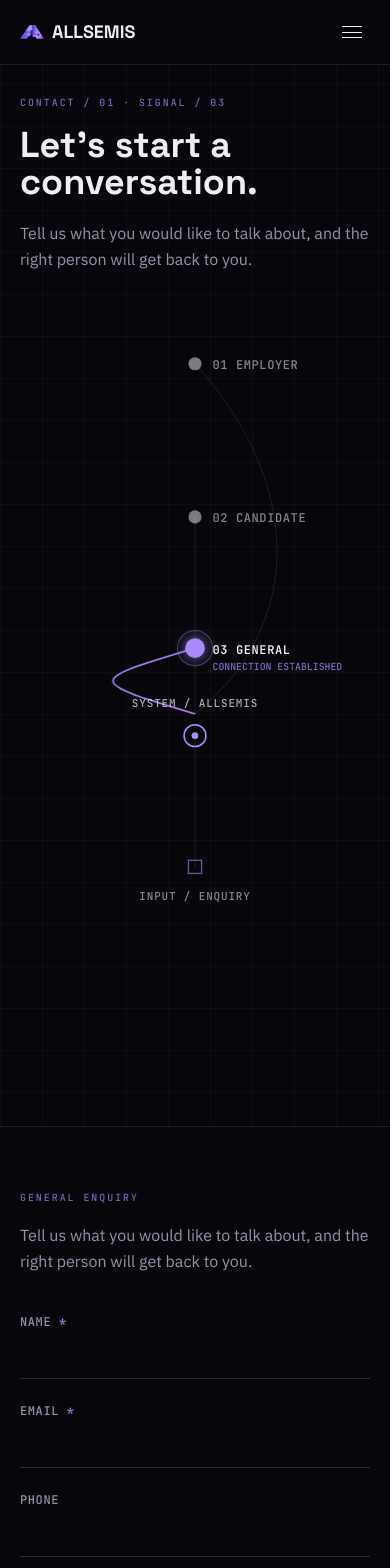
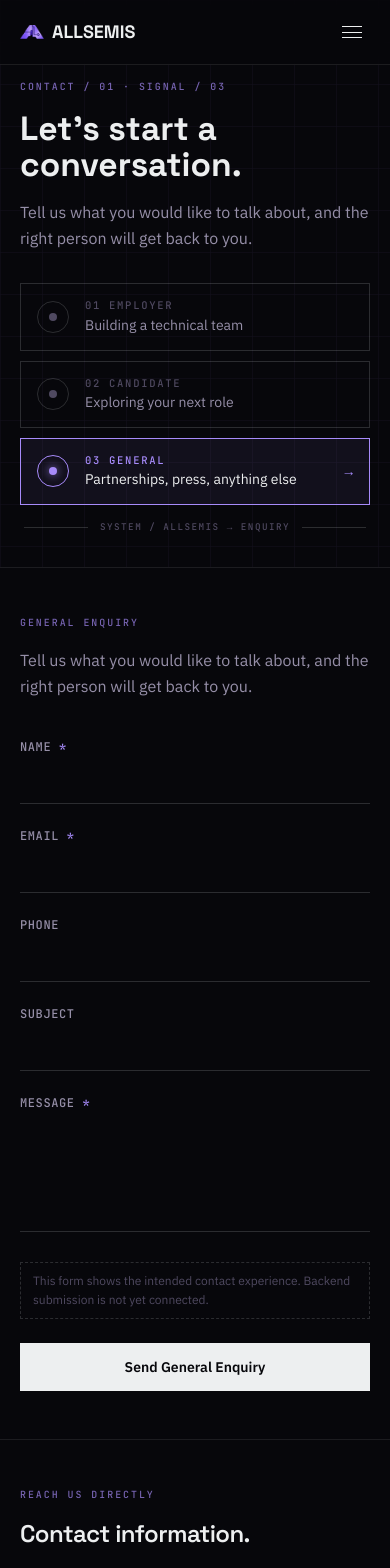
Before and after one commit to chendurax-tech/allsemi-final, a React (Vite) app in the folder frontend/: page /contact in a window 390 px wide. Shown: the top 1568 px of the page. Built offline with nearby package versions, Linux system fonts and the light colour scheme.

Commit message:
mobile optimization

```diff
--- a/frontend/src/components/Insights.jsx
+++ b/frontend/src/components/Insights.jsx
@@ -19,7 +19,7 @@ export default function Insights() {
 
       <div className="max-w-7xl mx-auto px-5 md:px-10 grid grid-cols-1 lg:grid-cols-[1.4fr_1fr] gap-5">
         <Link to="/insights/semiconductor-engineering-talent-trends" className="relative border border-line overflow-hidden aspect-video lg:aspect-[4/5] lg:row-span-2 group">
-          <img src="https://images.unsplash.com/photo-1782338938790-9a956490181d?auto=format&fit=crop&fm=jpg&q=80&w=1800" alt="" className="absolute inset-0 w-full h-full object-cover grayscale brightness-[0.55] transition-all duration-700 ease-out group-hover:grayscale-0 group-hover:brightness-90 group-hover:scale-105 motion-reduce:transition-none motion-reduce:group-hover:scale-100" />
+          <img src="https://images.unsplash.com/photo-1782338938790-9a956490181d?auto=format&fit=crop&fm=jpg&q=80&w=1800" alt="" className="absolute inset-0 w-full h-full object-cover grayscale brightness-[0.55] transition-all duration-700 ease-out group-hover:grayscale-0 group-hover:brightness-90 group-hover:scale-105 motion-reduce:transition-none motion-reduce:group-hover:scale-100 max-md:!grayscale-0 max-md:!brightness-100" />
           <div className="absolute inset-0 bg-gradient-to-t from-bg via-bg/30 to-transparent" />
           <div className="absolute inset-x-0 bottom-0 p-6 z-10">
             <span className="font-mono text-xs uppercase tracking-widest text-accent">Semiconductor</span>
@@ -30,7 +30,7 @@ export default function Insights() {
         </Link>
 
         <Link to="/insights/automotive-engineering-talent" className="relative border border-line overflow-hidden aspect-video group">
-          <img src="https://images.unsplash.com/photo-1768861812598-33dfaec89765?auto=format&fit=crop&fm=jpg&q=80&w=1400" alt="" className="absolute inset-0 w-full h-full object-cover grayscale brightness-[0.55] transition-all duration-700 ease-out group-hover:grayscale-0 group-hover:brightness-90 group-hover:scale-105 motion-reduce:transition-none motion-reduce:group-hover:scale-100" />
+          <img src="https://images.unsplash.com/photo-1768861812598-33dfaec89765?auto=format&fit=crop&fm=jpg&q=80&w=1400" alt="" className="absolute inset-0 w-full h-full object-cover grayscale brightness-[0.55] transition-all duration-700 ease-out group-hover:grayscale-0 group-hover:brightness-90 group-hover:scale-105 motion-reduce:transition-none motion-reduce:group-hover:scale-100 max-md:!grayscale-0 max-md:!brightness-100" />
           <div className="absolute inset-0 bg-gradient-to-t from-bg via-bg/30 to-transparent" />
           <div className="absolute inset-x-0 bottom-0 p-5 z-10">
             <span className="font-mono text-xs uppercase tracking-widest text-accent">Automotive</span>
@@ -41,7 +41,7 @@ export default function Insights() {
         </Link>
 
         <Link to="/insights/hiring-for-aerospace-systems" className="relative border border-line overflow-hidden aspect-video group">
-          <img src="https://images.pexels.com/photos/7174676/pexels-photo-7174676.jpeg?auto=compress&dpr=1&h=750&w=1260" alt="" className="absolute inset-0 w-full h-full object-cover grayscale brightness-[0.55] transition-all duration-700 ease-out group-hover:grayscale-0 group-hover:brightness-90 group-hover:scale-105 motion-reduce:transition-none motion-reduce:group-hover:scale-100" />
+          <img src="https://images.pexels.com/photos/7174676/pexels-photo-7174676.jpeg?auto=compress&dpr=1&h=750&w=1260" alt="" className="absolute inset-0 w-full h-full object-cover grayscale brightness-[0.55] transition-all duration-700 ease-out group-hover:grayscale-0 group-hover:brightness-90 group-hover:scale-105 motion-reduce:transition-none motion-reduce:group-hover:scale-100 max-md:!grayscale-0 max-md:!brightness-100" />
           <div className="absolute inset-0 bg-gradient-to-t from-bg via-bg/30 to-transparent" />
           <div className="absolute inset-x-0 bottom-0 p-5 z-10">
             <span className="font-mono text-xs uppercase tracking-widest text-accent">Aerospace</span>
--- a/frontend/src/components/Stories.jsx
+++ b/frontend/src/components/Stories.jsx
@@ -48,7 +48,7 @@ export default function Stories() {
           <img
             src={item.photo}
             alt=""
-            className="w-full h-full object-cover grayscale contrast-105 brightness-70 transition-all duration-700 ease-out group-hover:grayscale-0 group-hover:brightness-90 group-hover:scale-[1.03] motion-reduce:transition-none motion-reduce:group-hover:scale-100"
+            className="w-full h-full object-cover grayscale contrast-105 brightness-70 transition-all duration-700 ease-out group-hover:grayscale-0 group-hover:brightness-90 group-hover:scale-[1.03] motion-reduce:transition-none motion-reduce:group-hover:scale-100 max-md:!grayscale-0 max-md:!brightness-100 max-md:!contrast-100"
           />
         </div>
         <div>
--- a/frontend/src/pages/Contact.jsx
+++ b/frontend/src/pages/Contact.jsx
@@ -94,25 +94,23 @@ export default function Contact() {
    visitor drives directly. Selecting a node sends a brief signal
    along its path, the heading transitions to route-specific copy,
    and the form below updates - "connection established" is the
-   feeling, not a looping animation. Desktop and mobile use genuinely
-   different node geometry (horizontal vs vertical), not one layout
-   scaled down. */
+   feeling, not a looping animation.
+
+   Desktop keeps the exact SVG network diagram, completely unchanged.
+   Below md, it is replaced by MobileRouteSelector - a genuinely
+   different, mobile-native composition (not the same diagram
+   shrunk): a stacked list of full-width, comfortably tappable rows
+   that still carries the same connected/technical visual language
+   (a lit node per row, mono labels, an active-state glow, a closing
+   "SYSTEM / ALLSEMIS -> ENQUIRY" line). The split is pure CSS
+   (hidden md:block / md:hidden), not JS device detection. */
 function SignalConnection({ active, onSelect }) {
   const [ref, inView] = useInView(0.01);
   const glowRef = useRadialHighlight();
   const [hovered, setHovered] = useState(null);
-  const [isMobile, setIsMobile] = useState(false);
   const [signalTick, setSignalTick] = useState(0);
   const activeRoute = ROUTES.find(r => r.key === active);
   const prevActive = React.useRef(active);
-
-  useEffect(() => {
-    const mq = window.matchMedia('(max-width: 767px)');
-    const update = () => setIsMobile(mq.matches);
-    update();
-    mq.addEventListener('change', update);
-    return () => mq.removeEventListener('change', update);
-  }, []);
 
   // Replay the signal-travel animation whenever the route actually changes.
   useEffect(() => {
@@ -122,12 +120,12 @@ function SignalConnection({ active, onSelect }) {
     }
   }, [active]);
 
-  const geo = isMobile ? MOBILE_GEO : DESKTOP_GEO;
+  const geo = DESKTOP_GEO;
 
   return (
     <section
       ref={(el) => { ref.current = el; }}
-      className="relative border-b border-line pt-24 md:pt-32 pb-10 md:pb-14 overflow-hidden"
+      className="relative border-b border-line pt-20 sm:pt-24 md:pt-32 pb-8 sm:pb-10 md:pb-14 overflow-hidden"
     >
       <TechnicalGrid className="opacity-[0.05]" />
       <div className="relative max-w-6xl mx-auto px-5 md:px-10">
@@ -138,27 +136,27 @@ function SignalConnection({ active, onSelect }) {
             settle rather than an instant swap. */}
         <h1
           key={active}
-          className={`signal-heading-enter font-display font-bold text-4xl sm:text-5xl md:text-6xl tracking-tight leading-[1.02] max-w-2xl ${
+          className={`signal-heading-enter font-display font-bold text-[2.1rem] leading-[1.08] sm:text-5xl sm:leading-[1.02] md:text-6xl tracking-tight max-w-2xl ${
             inView ? '' : 'opacity-0'
           }`}
         >
           {activeRoute.heading}
         </h1>
-        <p key={`${active}-sub`} className="signal-heading-enter-delay mt-5 max-w-lg text-base md:text-lg text-text-dim leading-relaxed">
+        <p key={`${active}-sub`} className="signal-heading-enter-delay mt-4 sm:mt-5 max-w-lg text-base md:text-lg text-text-dim leading-relaxed">
           {activeRoute.intro}
         </p>
 
-        {/* ---- the network ---- */}
+        {/* ---- desktop: the network diagram, unchanged ---- */}
         <div
           ref={glowRef}
-          className="radial-highlight relative mt-12 md:mt-16"
+          className="radial-highlight relative mt-12 md:mt-16 hidden md:block"
         >
           <svg
             viewBox={geo.viewBox}
             className="w-full h-auto"
             role="tablist"
             aria-label="Contact route"
-            style={{ maxHeight: isMobile ? 'none' : 320 }}
+            style={{ maxHeight: 320 }}
           >
             {/* base paths (quiet) */}
             {geo.nodes.map(n => (
@@ -266,6 +264,11 @@ function SignalConnection({ active, onSelect }) {
             </g>
           </svg>
         </div>
+
+        {/* ---- mobile: stacked, tappable route selector ---- */}
+        <div className="md:hidden mt-8">
+          <MobileRouteSelector active={active} onSelect={onSelect} />
+        </div>
       </div>
     </section>
   );
@@ -285,19 +288,68 @@ const DESKTOP_GEO = {
   dest: { x: 900, y: 150, labelX: 0, labelY: -18, anchor: 'middle' },
 };
 
-// Mobile: vertical stack - a genuinely different composition, not the
-// desktop network compressed.
-const MOBILE_GEO = {
-  viewBox: '0 0 320 700',
-  nodes: [
-    { key: 'employer', x: 160, y: 40, labelX: 16, labelY: 5, anchor: 'start', path: 'M160,40 C 260,150 260,280 160,360' },
-    { key: 'candidate', x: 160, y: 180, labelX: 16, labelY: 5, anchor: 'start', path: 'M160,180 L160,360' },
-    { key: 'general', x: 160, y: 300, labelX: 16, labelY: 5, anchor: 'start', path: 'M160,300 C 60,330 60,330 160,360' },
-  ],
-  hub: { x: 160, y: 380, labelX: 0, labelY: -26, anchor: 'middle' },
-  hubPath: 'M160,380 L160,500',
-  dest: { x: 160, y: 500, labelX: 0, labelY: 30, anchor: 'middle' },
-};
+/* Mobile route selector - a stacked list, not the desktop diagram
+   scaled down. Each row is a full-width button (min-height 56px, well
+   over the ~44px comfortable touch-target minimum) carrying the same
+   node/signal visual language as the desktop network: a ringed dot
+   that lights up and glows when active, mono technical labels, and a
+   closing line naming the same "SYSTEM / ALLSEMIS" hub the desktop
+   diagram shows, so the underlying concept still reads as one
+   connected system. */
+function MobileRouteSelector({ active, onSelect }) {
+  return (
+    <div>
+      <div role="tablist" aria-label="Contact route" className="flex flex-col gap-2.5">
+        {ROUTES.map((route) => {
+          const isActive = active === route.key;
+          return (
+            <button
+              key={route.key}
+              type="button"
+              role="tab"
+              aria-selected={isActive}
+              id={`route-tab-${route.key}`}
+              aria-controls="contact-form-panel"
+              onClick={() => onSelect(route.key)}
+              className={`relative flex min-h-[56px] items-center gap-4 border px-4 py-3.5 text-left transition-colors duration-300 motion-reduce:transition-none ${
+                isActive ? 'border-accent bg-accent/[0.07]' : 'border-line-strong active:border-accent/50'
+              }`}
+            >
+              <span className="relative flex h-8 w-8 shrink-0 items-center justify-center">
+                <span className={`absolute inset-0 rounded-full border transition-colors ${isActive ? 'border-accent' : 'border-line-strong'}`} />
+                <span
+                  className={`h-2 w-2 rounded-full transition-all duration-300 motion-reduce:transition-none ${isActive ? 'bg-accent' : 'bg-text-faint'}`}
+                  style={{ filter: isActive ? 'drop-shadow(0 0 5px rgba(167,139,250,0.85))' : 'none' }}
+                />
+              </span>
+              <span className="min-w-0 flex-1">
+                <span className={`block font-mono text-[0.66rem] uppercase tracking-[0.16em] ${isActive ? 'text-accent' : 'text-text-faint'}`}>
+                  {route.num} {route.label}
+                </span>
+                <span className={`block mt-0.5 text-sm leading-snug ${isActive ? 'text-text' : 'text-text-dim'}`}>
+                  {route.sub}
+                </span>
+              </span>
+              <span
+                className={`shrink-0 font-mono text-sm transition-opacity duration-300 ${isActive ? 'opacity-100 text-accent' : 'opacity-0'}`}
+                aria-hidden="true"
+              >
+                &rarr;
+              </span>
+            </button>
+          );
+        })}
+      </div>
+      <div className="mt-4 flex items-center gap-3 px-1" aria-hidden="true">
+        <span className="h-px flex-1 bg-line-strong" />
+        <span className="font-mono text-[0.58rem] uppercase tracking-[0.16em] text-text-faint whitespace-nowrap">
+          System / Allsemis &rarr; Enquiry
+        </span>
+        <span className="h-px flex-1 bg-line-strong" />
+      </div>
+    </div>
+  );
+}
 
 /* ============ DYNAMIC FORM ============ */
 function ContactFormSection({ type }) {
@@ -352,7 +404,7 @@ function ContactFormSection({ type }) {
   }
 
   return (
-    <section className="border-b border-line py-16 md:py-24">
+    <section className="border-b border-line py-12 sm:py-16 md:py-24">
       <div className="max-w-3xl mx-auto px-5 md:px-10">
         <div
           key={type}
@@ -486,7 +538,7 @@ function ContactFormSection({ type }) {
                   This form shows the intended contact experience. Backend submission is not yet connected.
                 </p>
 
-                <button type="submit" className="inline-flex text-sm font-semibold px-6 py-3 bg-text text-bg hover:bg-accent transition-colors">
+                <button type="submit" className="w-full sm:w-auto inline-flex justify-center items-center min-h-[48px] text-sm font-semibold px-6 py-3 bg-text text-bg hover:bg-accent transition-colors">
                   Send {route.label} Enquiry
                 </button>
               </form>
@@ -551,14 +603,14 @@ function ContactInfoPanel() {
   ];
 
   return (
-    <section ref={(el) => { ref.current = el; }} className="border-b border-line py-16 md:py-24">
+    <section ref={(el) => { ref.current = el; }} className="border-b border-line py-12 sm:py-16 md:py-24">
       <div className="max-w-4xl mx-auto px-5 md:px-10">
         <MeasurementLabel className="block mb-4">Reach Us Directly</MeasurementLabel>
-        <h2 className="font-display font-semibold text-2xl md:text-3xl tracking-tight mb-10">Contact information.</h2>
+        <h2 className="font-display font-semibold text-2xl md:text-3xl tracking-tight mb-8 md:mb-10">Contact information.</h2>
 
-        <div ref={glowRef} className="radial-highlight relative border border-line-strong p-6 md:p-10 overflow-hidden">
+        <div ref={glowRef} className="radial-highlight relative border border-line-strong p-5 sm:p-6 md:p-10 overflow-hidden">
           <TechnicalGrid className="opacity-[0.04]" />
-          <div className="relative grid sm:grid-cols-2 gap-8 md:gap-10">
+          <div className="relative grid sm:grid-cols-2 gap-6 sm:gap-8 md:gap-10">
             {rows.map((row, i) => (
               <div
                 key={row.k}
@@ -595,24 +647,24 @@ function ContactInfoPanel() {
    (call / email) rather than a broken "back to landing" link. */
 function ContactFinalCta() {
   return (
-    <section className="py-20 md:py-28 text-center">
+    <section className="py-14 sm:py-20 md:py-28 text-center">
       <div className="max-w-2xl mx-auto px-5 md:px-10">
-        <h2 className="font-display font-bold text-2xl md:text-4xl tracking-tight mb-4">
+        <h2 className="font-display font-bold text-[1.6rem] leading-tight sm:text-2xl md:text-4xl tracking-tight mb-4">
           Prefer the direct route?
         </h2>
         <p className="text-text-dim text-base mb-8 max-w-md mx-auto">
           Call or email us directly, any time.
         </p>
-        <div className="flex flex-wrap justify-center gap-4">
+        <div className="flex flex-col sm:flex-row sm:flex-wrap justify-center gap-3 sm:gap-4">
           <a
             href={`mailto:${OFFICE.email}`}
-            className="inline-flex text-sm font-semibold px-6 py-3 bg-text text-bg hover:bg-accent transition-colors"
+            className="inline-flex justify-center items-center min-h-[48px] text-sm font-semibold px-6 py-3 bg-text text-bg hover:bg-accent transition-colors"
           >
             Email {OFFICE.email}
           </a>
           <a
             href={`tel:${OFFICE.phone.replace(/[\s-]/g, '')}`}
-            className="inline-flex text-sm font-semibold px-6 py-3 border border-line-strong hover:border-accent transition-colors"
+            className="inline-flex justify-center items-center min-h-[48px] text-sm font-semibold px-6 py-3 border border-line-strong hover:border-accent transition-colors"
           >
             Call {OFFICE.phone}
           </a>
```
Also changed, not shown: frontend/src/components/EngineeringGlyphs.jsx (+51 -20 lines), frontend/src/components/Facts.jsx (+13 -6 lines).
